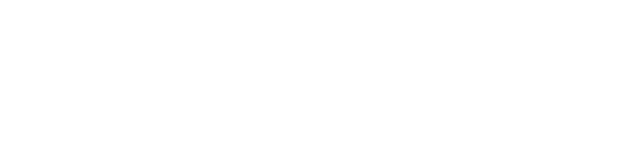
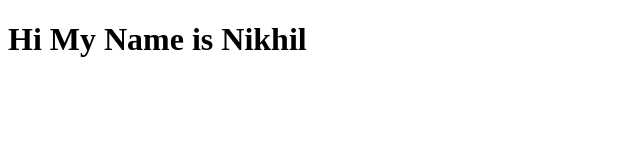
Before and after one commit to SuryavanshiNikhil/demo, a plain HTML site: page landingpage/index.html in a window 1280 px wide. Shown: the whole page, without its empty margins (0-640 px from the left). Drawn offline with Linux system fonts and the light colour scheme.

Commit message:
Adding My name

```diff
--- a/landingpage/index.html
+++ b/landingpage/index.html
@@ -7,6 +7,6 @@
     <title>Document</title>
 </head>
 <body>
-
+    <h1>Hi My Name is Nikhil</h1>
 </body>
 </html>
```
